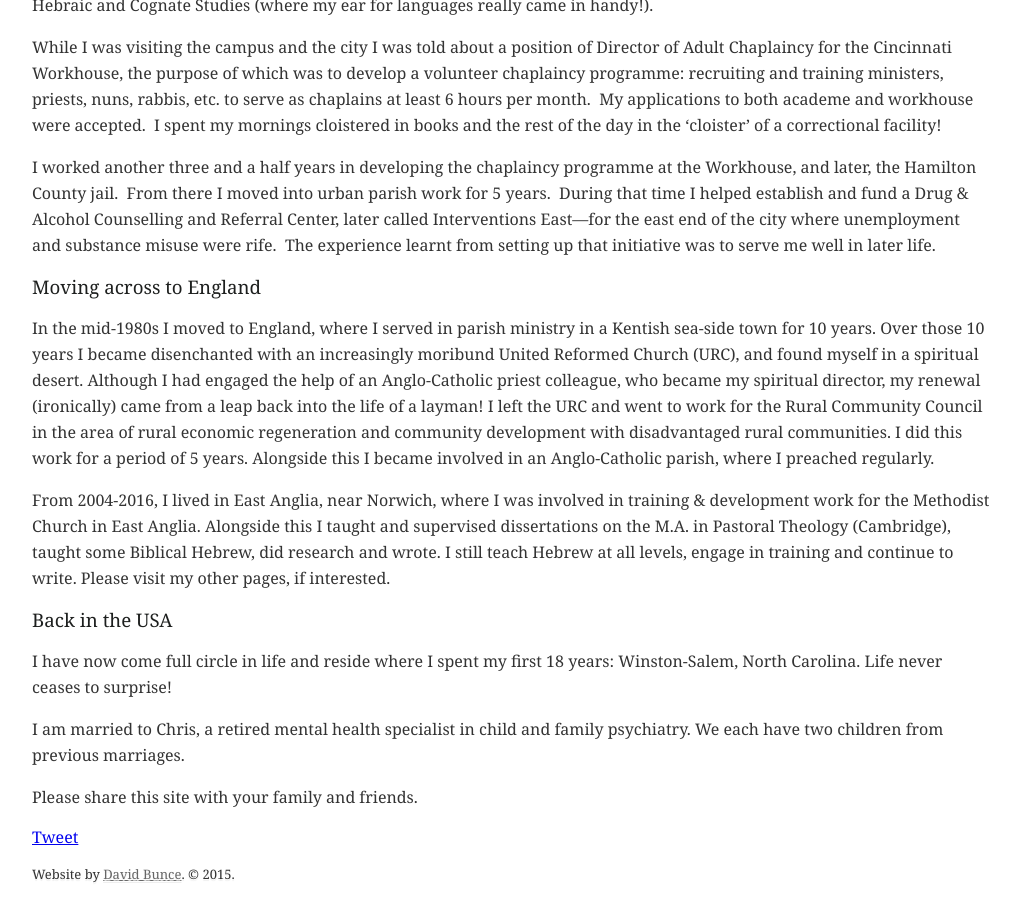
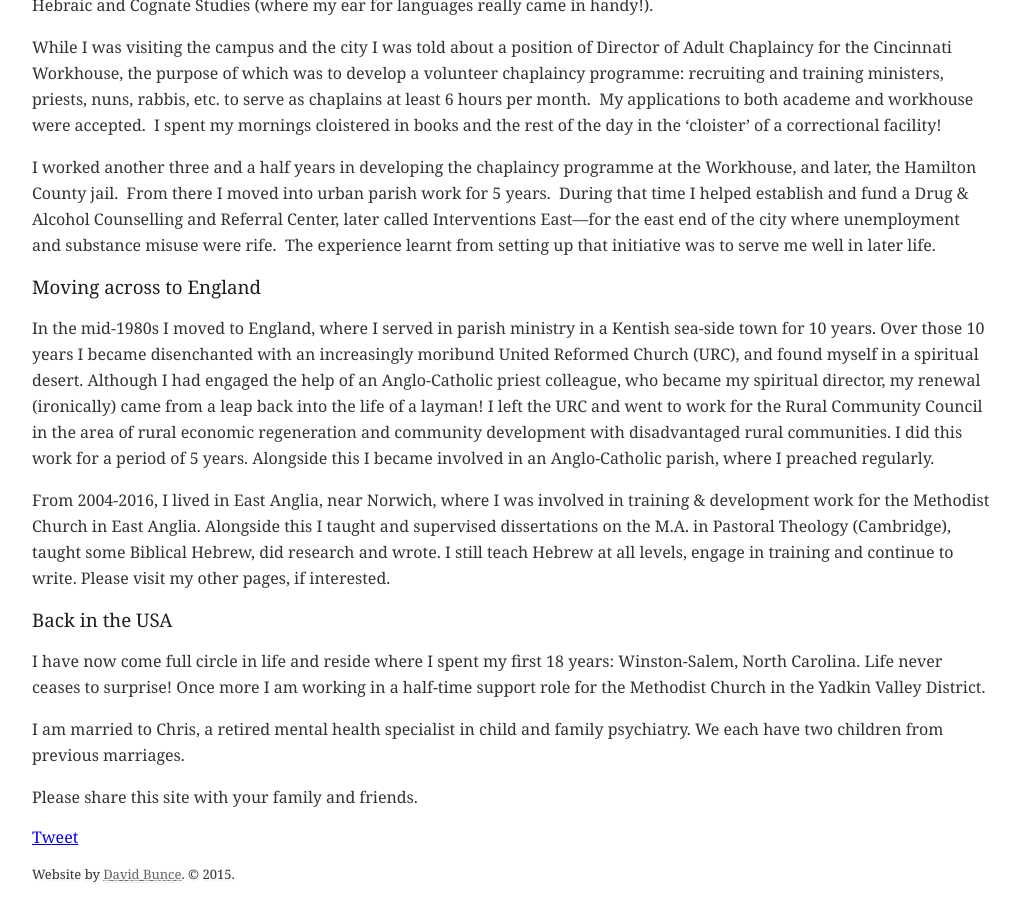
Before and after one commit to jacknlawson/jacknlawson.github.io, a Jekyll site: the page built from aboutjack.md, in a window 1280 px wide and 900 px high, scrolled down 3163 px. Shown: the whole window, without its empty margins (128-1148 px from the left). Built offline with Jekyll 4.4.1, drawn with Linux system fonts in a browser that asks for light colours; comment, search, counter and statistics services are not loaded.

Commit message:
Content change

```diff
--- a/_includes/header.html
+++ b/_includes/header.html
@@ -41,10 +41,9 @@
       <li><a href="/thegodwhorevealssecrets">The God who reveals secrets</a></li>
       </ul>
     </li>
+    <li><a href="/clergyrespite">Clergy Respite</a></li>
     <li><a href="/contactjack">Contact </a>
-    <ul>
-      <li><a href="/clergyrespite">Clergy Respite</a></li>
-    </ul></li>
+    </li>
   </ul>
   </div>
 </header>
--- a/aboutjack.md
+++ b/aboutjack.md
@@ -69,6 +69,6 @@
 
 ### Back in the USA
 
-I have now come full circle in life and reside where I spent my first 18 years: Winston-Salem, North Carolina. Life never ceases to surprise!
+I have now come full circle in life and reside where I spent my first 18 years: Winston-Salem, North Carolina. Life never ceases to surprise! Once more I am working in a half-time support role for the Methodist Church in the Yadkin Valley District.
 
 I am married to Chris, a retired mental health specialist in child and family psychiatry.  We each have two children from previous marriages.
```
Also changed, not shown: clergyrespite.md (+1 -0 lines).
